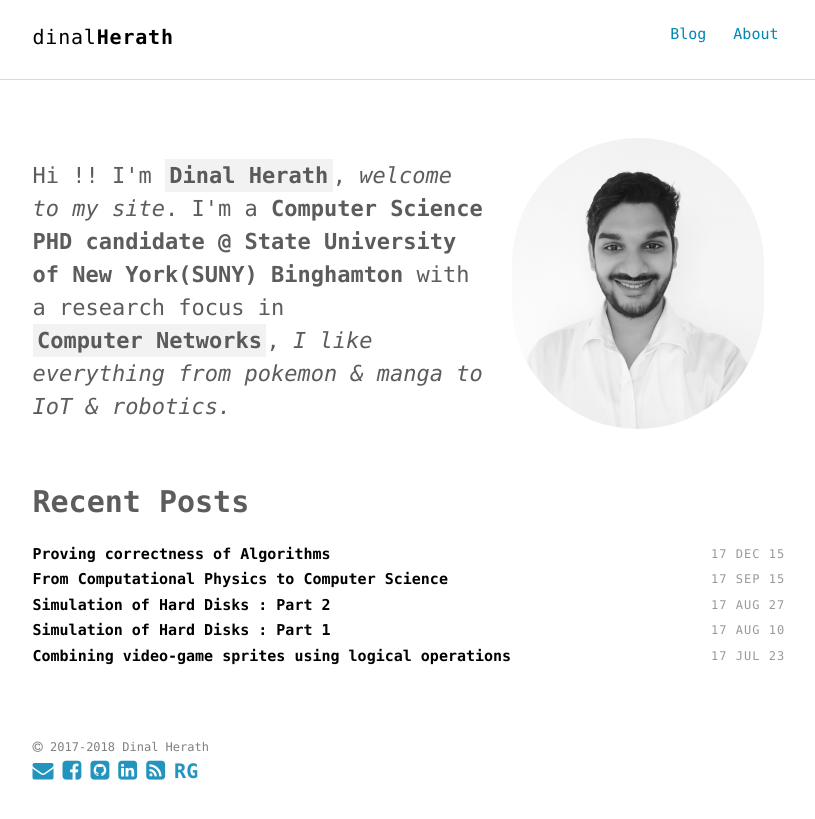
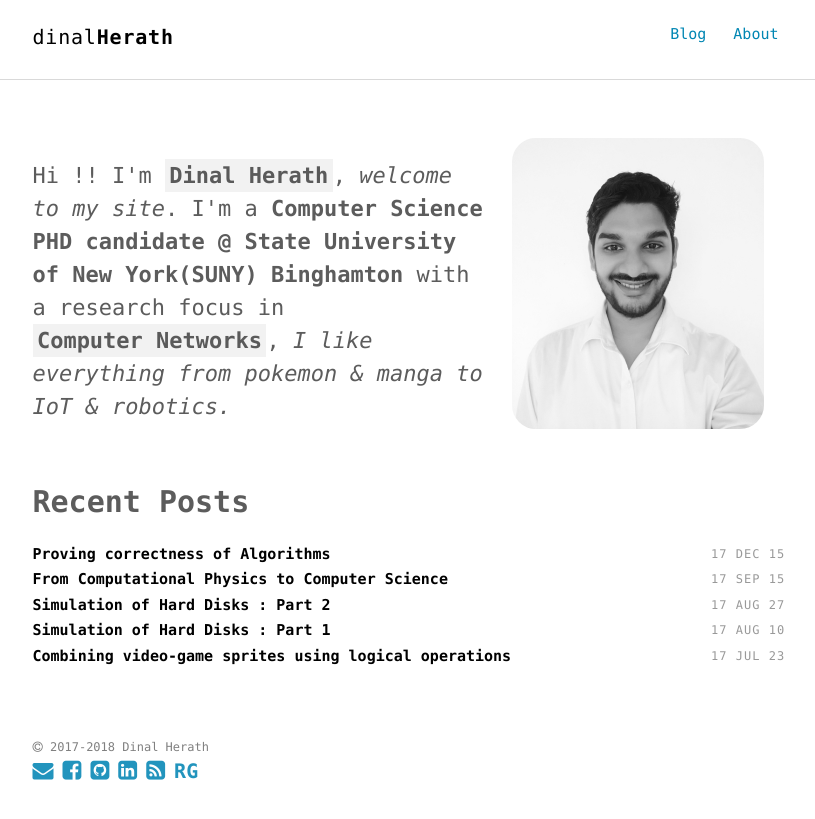
Before and after one commit to dherath/dherath.github.io, a Jekyll site: the page built from index.html, in a window 1280 px wide. Shown: the top 819 px of the page, without its empty margins (230-1045 px from the left). Built offline with Jekyll 4.4.1, drawn with Linux system fonts in a browser that asks for light colours.

Commit message:
build+resized main image +2

```diff
--- a/_includes/intro.html
+++ b/_includes/intro.html
@@ -1,7 +1,7 @@
 <section class="intro">
   <div class="container">
-        <img src="/assets/img/image.jpg" style="width:300px;padding:24px;border-radius:150px;" align="right">
-        <br><br>
+        <img src="/assets/img/image.jpg" style="width:300px;padding:24px;border-radius:48px;" align="right">
+        <br><br><!---->
         <p class="lead"><!--<img src="https://upload.wikimedia.org/wikipedia/commons/5/57/Ayubowan.png" style="height:15px;" align="left"> --> Hi !! I'm <strong class="author-name" itemprop="name">{{ site.author.name }}</strong>,
             <em itemprop = "greeting">{{site.author.greeting}}</em>. I'm a <strong itemprop="jobTitle">{{ site.author.job }}</strong> with a research focus in <strong class="author-name">Computer Networks</strong>, <em itemprop = "greeting">I like everything from pokemon & manga to IoT & robotics. </em></p>
   </div>
```
Also changed, not shown: 2 other files.
